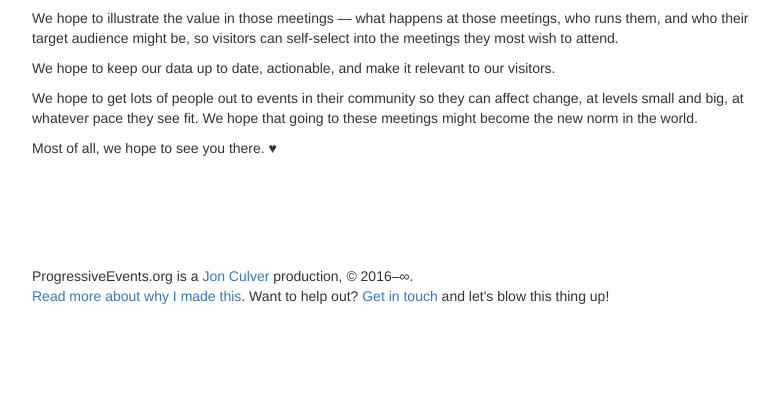
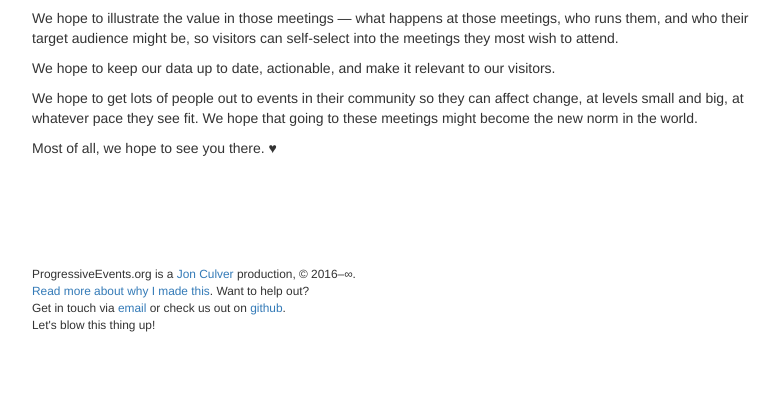
Before and after one commit to bahoo/progressive-events, a Django app: page /why in a window 1280 px wide. Shown: the part 468-868 px from the top of the page, without its empty margins (38-818 px from the left). Before the commit the page ends 772 px from the top, so only its background shows below. Run offline with Django 3.2, Linux system fonts and the light colour scheme; parts of the project's set-up code (start-up, migrations or seed data) failed here and were passed over; some libraries are stand-ins or nearby versions.

Commit message:
Refactored footer message and added github link

```diff
--- a/core/templates/base.html
+++ b/core/templates/base.html
@@ -70,8 +70,14 @@
 <section>
     <div class="container">
         <footer>
-            <p>ProgressiveEvents.org is a <a href="http://www.jonculver.com/">Jon Culver</a> production, &copy; 2016&ndash;&infin;.<br />
-                <a href="{% url "why" %}">Read more about why I made this</a>. Want to help out? <a href="mailto:jon.c.culver@gmail.com">Get in touch</a> and let's blow this thing up!</p>
+            <small>
+                <ul class="list-unstyled"">
+                    <li>ProgressiveEvents.org is a <a href="http://www.jonculver.com/">Jon Culver</a> production, &copy; 2016&ndash;&infin;.</li>
+                    <li><a href="{% url "why" %}">Read more about why I made this</a>. Want to help out?</li>
+                    <li>Get in touch via <a href="mailto:jon.c.culver@gmail.com">email</a></span> or check us out on <a href="https://github.com/bahoo/progressive-events">github</a>.<li/>
+                    <li>Let's blow this thing up!</li>
+                <ul/>
+            <small>
         </footer>
     </div>
 </section>
```
